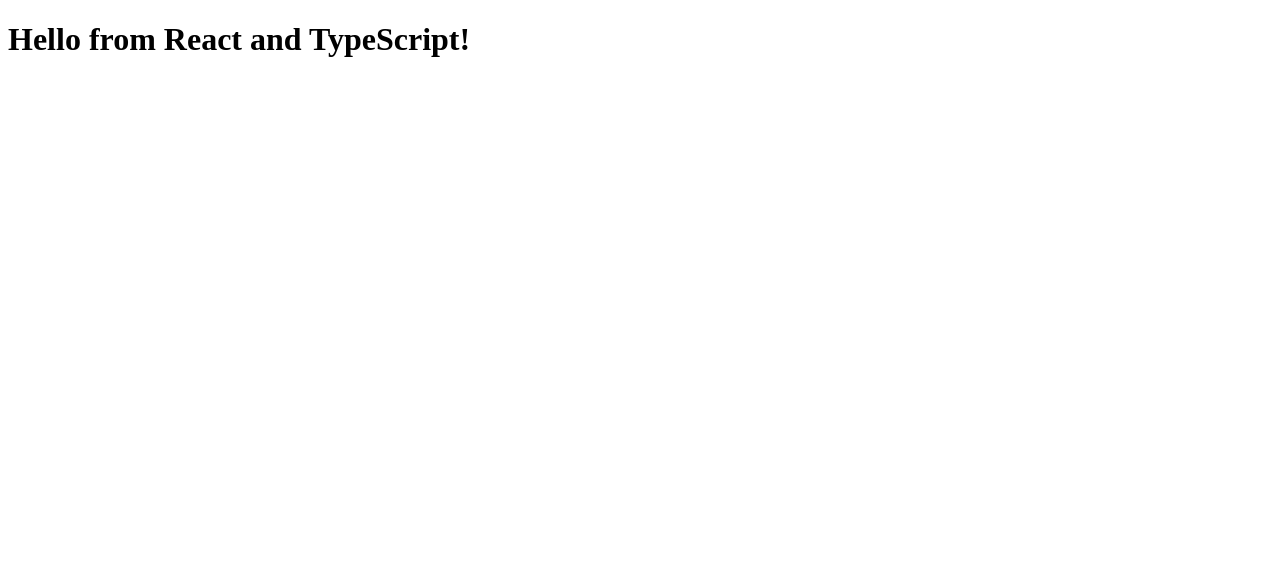
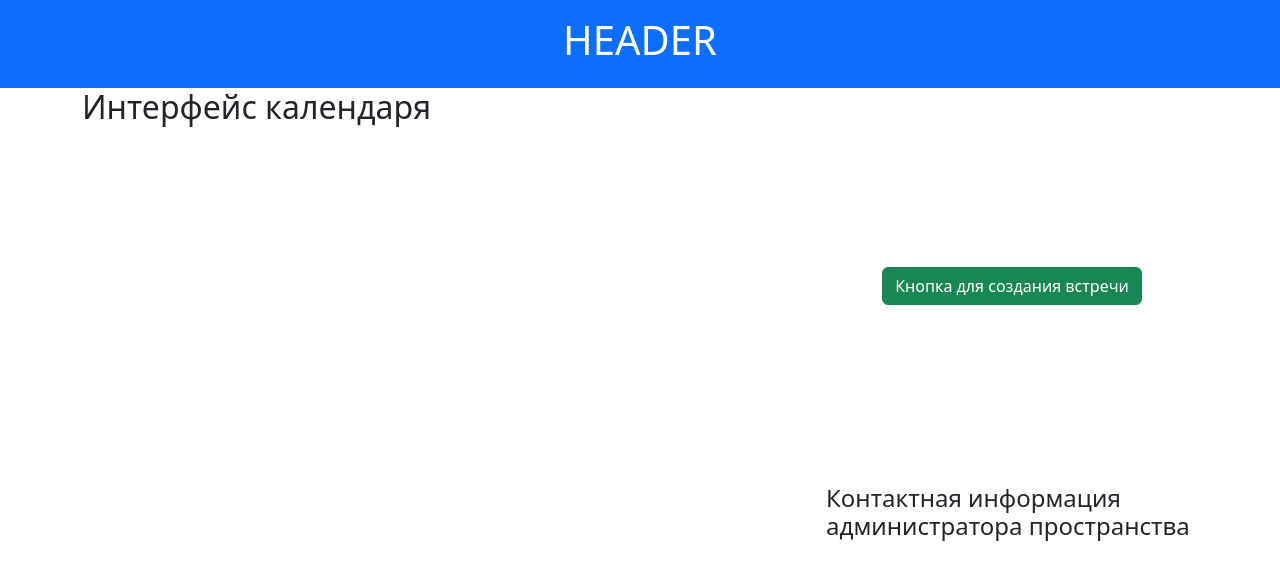
Before and after one commit to Moscow89er/talk-meet-sync, a React app: page / in a window 1280 px wide. Shown: the top 580 px of the page. Built offline with nearby package versions, Linux system fonts and the light colour scheme.

Commit message:
working on the layout of the project

```diff
--- a/package.json
+++ b/package.json
@@ -11,6 +11,7 @@
   "author": "Nikita Khubaev",
   "license": "ISC",
   "dependencies": {
+    "bootstrap": "^5.3.3",
     "react": "^18.2.0",
     "react-dom": "^18.2.0"
   },
--- /dev/null
+++ b/src/components/AdminContactInfo/AdminContactInfo.tsx
@@ -0,0 +1,10 @@
+import React from "react";
+
+export default function AdminContactInfo() {
+    return (
+        <div>
+            <h4>Контактная информация администратора пространства</h4>
+            {/* Контактная информация будет здесь */}
+        </div>
+    );
+}
--- a/src/components/App.tsx
+++ /dev/null
@@ -1,7 +0,0 @@
-import React from "react";
-
-export default function App() {
-    return (
-        <h1>Hello from React and TypeScript!</h1>
-    )
-}
--- /dev/null
+++ b/src/components/App/App.css
@@ -0,0 +1,13 @@
+.container {
+    display: flex;
+    flex-direction: row;
+    justify-content: space-between;
+}
+
+.container__btninfo {
+    display: flex;
+    width: 30vw;
+    flex-direction: column;
+    justify-content: space-evenly;
+    align-items: center;
+}
--- /dev/null
+++ b/src/components/App/App.tsx
@@ -0,0 +1,22 @@
+import React from "react";
+import Header from "../Header/Header";
+import Calendar from "../Calendar/Calendar";
+import CreateMeetingButton from "../CreateMeetingButton/CreateMeetingButton";
+import AdminContactInfo from "../AdminContactInfo/AdminContactInfo";
+import "bootstrap/dist/css/bootstrap.min.css";
+import "./App.css";
+
+export default function App() {
+    return (
+        <div>
+            <Header />
+            <div className="container">
+                <Calendar />
+                <div className="container__btninfo">
+                    <CreateMeetingButton />
+                    <AdminContactInfo />
+                </div>
+            </div>
+        </div>
+    )
+}
--- /dev/null
+++ b/src/components/Calendar/Calendar.css
@@ -0,0 +1,4 @@
+.calendar__container {
+    width: 60vw;
+    height: 80vh;
+}
--- /dev/null
+++ b/src/components/Calendar/Calendar.tsx
@@ -0,0 +1,11 @@
+import React from "react";
+import "./Calendar.css";
+
+export default function Calendar() {
+    return (
+        <div className="calendar__container">
+            <h2>Интерфейс календаря</h2>
+            {/* Календарь будет здесь */}
+        </div>
+    );
+}
--- /dev/null
+++ b/src/components/CreateMeetingButton/CreateMeetingButton.tsx
@@ -0,0 +1,9 @@
+import React from 'react';
+
+export default function() {
+    return (
+        <div>
+            <button className="btn btn-success">Кнопка для создания встречи</button>
+        </div>
+    );
+}
--- /dev/null
+++ b/src/components/Header/Header.tsx
@@ -0,0 +1,9 @@
+import React from 'react';
+
+export default function Header() {
+    return (
+        <header className="bg-primary text-white text-center py-3">
+            <h1>HEADER</h1>
+        </header>
+    );
+}
--- a/src/index.js
+++ b/src/index.js
@@ -1,6 +1,6 @@
 import React from 'react';
 import { createRoot } from 'react-dom/client';
-import App from './components/App';
+import App from './components/App/App';
 
 const container = document.getElementById('root');
 const root = createRoot(container);
```
Also changed, not shown: 1 other file (tests, documents, lock files or other folders).
